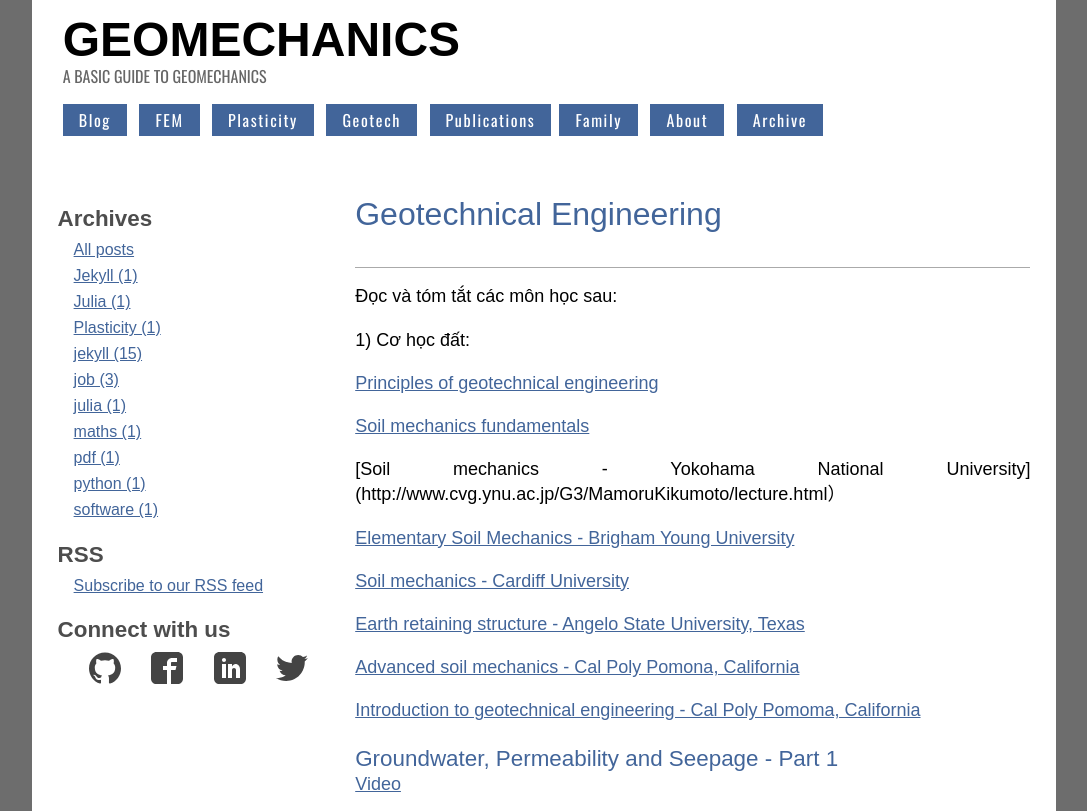
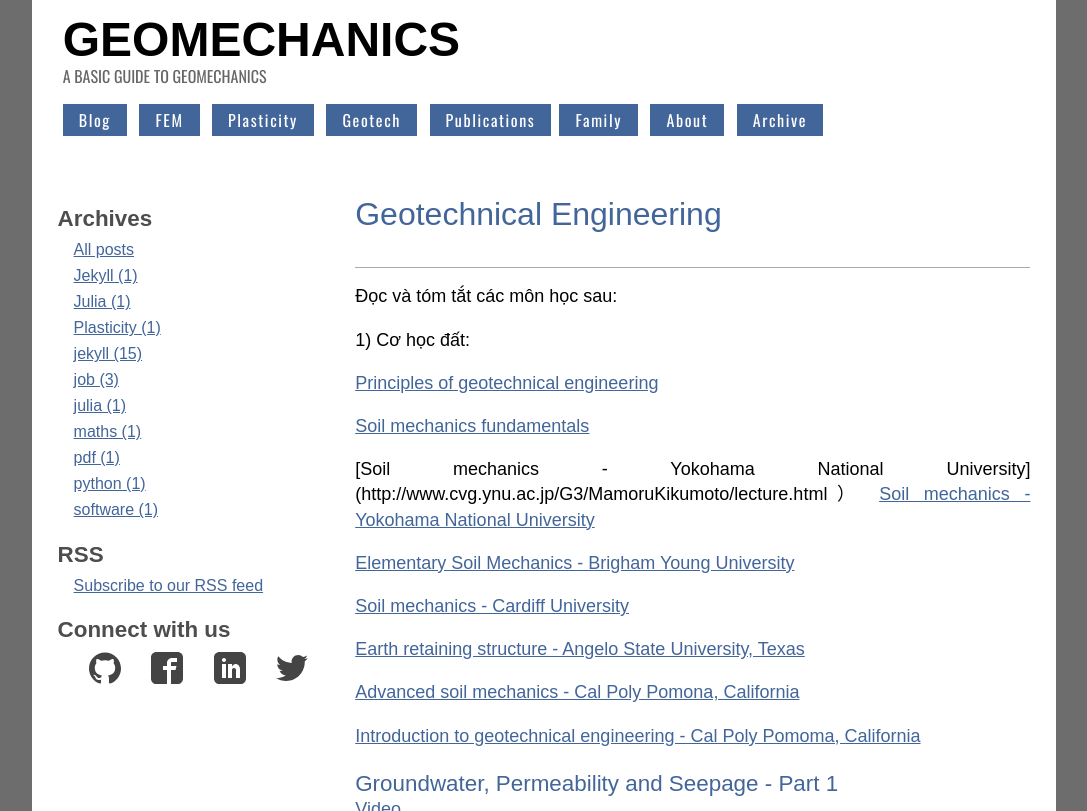
Before and after one commit to quangvunp/geomechanics, a Jekyll site: the page built from geotech.md, in a window 1280 px wide and 900 px high, cut to the strip 0-811 px from the top of the window. Shown: the whole strip, without its empty margins (96-1183 px from the left). Built offline with Jekyll 4.4.1, drawn with Linux system fonts in a browser that asks for light colours.

Commit message:
Update geotech.md

```diff
--- a/geotech.md
+++ b/geotech.md
@@ -12,6 +12,7 @@
 [Soil mechanics fundamentals](https://drive.google.com/file/d/1xV_BsPy_KEqNbuCej4ZXmPWtTuObS186/view?usp=sharing)
 
 [Soil mechanics - Yokohama National University](http://www.cvg.ynu.ac.jp/G3/MamoruKikumoto/lecture.html）
+[Soil mechanics - Yokohama National University](http://www.cvg.ynu.ac.jp/G3/MamoruKikumoto/lecture.html)
 
 [Elementary Soil Mechanics - Brigham Young University](https://www.youtube.com/watch?v=_arD9SDTK74&list=PLzBZ3hmMnx1KUOu8ZQItF7J2Stdo0tjhG)
 
```
